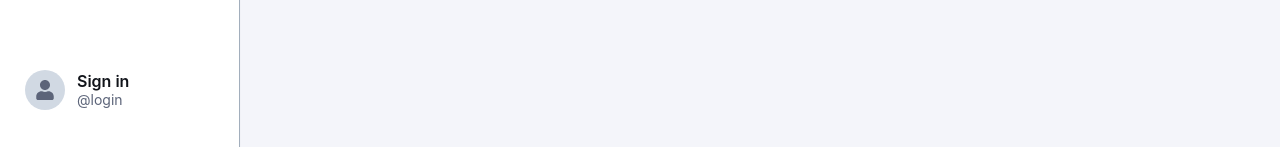
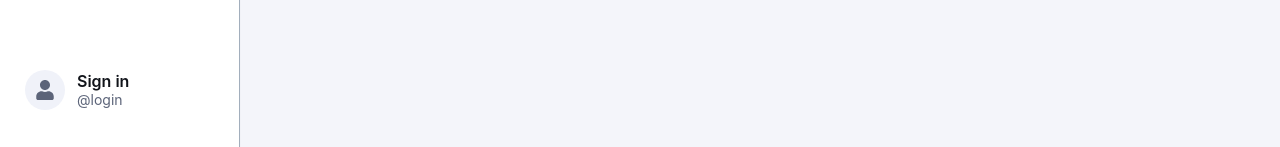
Before and after one commit to DAD-groupe-6/Breezy, a Next.js app in the folder front/: page / in a window 1280 px wide. Shown: the part 653-800 px from the top of the page. Built offline with nearby package versions, Linux system fonts and the light colour scheme.

Commit message:
chore: update light background color variables for improved contrast

```diff
--- a/front/src/styles/tokens.css
+++ b/front/src/styles/tokens.css
@@ -8,7 +8,7 @@
   /* Arrière-plans & Surfaces */
    --color-light-bg-primary: #F4F5FA;   /* Fond principal gris clair plus present */
    --color-light-bg-surface: #FFFFFF;   /* Cartes et panneaux en blanc net */
-   --color-light-bg-surface-2: #D1D9E3; /* Niveau secondaire plus fonce que primary */
+   --color-light-bg-surface-2: #F0F2F9; /* Niveau secondaire plus fonce que primary */
 
   /* Bordures */
    --color-light-border: #A2AEBC;       /* Bordures volontairement plus foncees pour separer */
```
